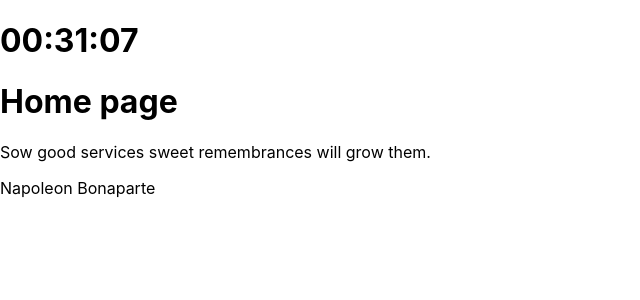
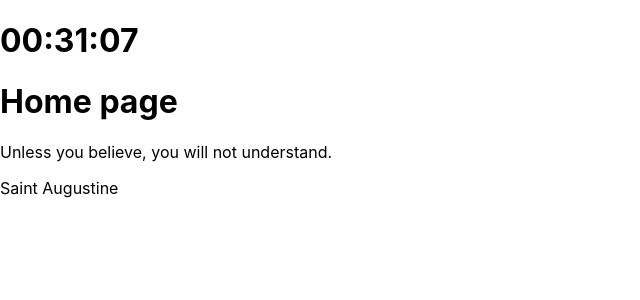
Before and after one commit to guswns951230/React_mini_project_blog, a React (Create React App) app: page / in a window 1280 px wide. Shown: the top 300 px of the page, without its empty margins (0-640 px from the left). Built offline with nearby package versions, Linux system fonts and the light colour scheme.

Commit message:
Home page 명언 수정 - useMemo

```diff
--- a/src/pages/Home.jsx
+++ b/src/pages/Home.jsx
@@ -1,4 +1,4 @@
-import { useEffect, useState } from "react";
+import { useEffect, useMemo, useState } from "react";
 
 const Home = () => {
   const [time, setTime] = useState(new Date());
@@ -50,19 +50,21 @@ const Home = () => {
   // printWord가 return의 html 안에 있기 때문에 계속 실행
   // 함수를 고정할 수 있는 방법 : useCallback, useMemo
   // return값을 고정 : useMemo - return 값 고정
+  // useMemo 사용시, 변수 안에 들어가는 값 = return 값
 
-  const printWord = () => {
+  const printWord = useMemo(() => {
     const randomNum = Math.floor(Math.random() * words.length);
     return words[randomNum];
-  };
+  }, []);
 
   return (
     <div>
       {/* 현재 시간 출력 */}
       <h1>{printClock()}</h1>
       <h1>Home page</h1>
-      <p>{printWord().text}</p>
-      <p>{words[4].author}</p>
+      {/* useMemo 사용 시, return값이 변수 안에 들어간다. -> 변수 이름으로만 사용 */}
+      <p>{printWord.text}</p>
+      <p>{printWord.author}</p>
     </div>
   );
 };
```
